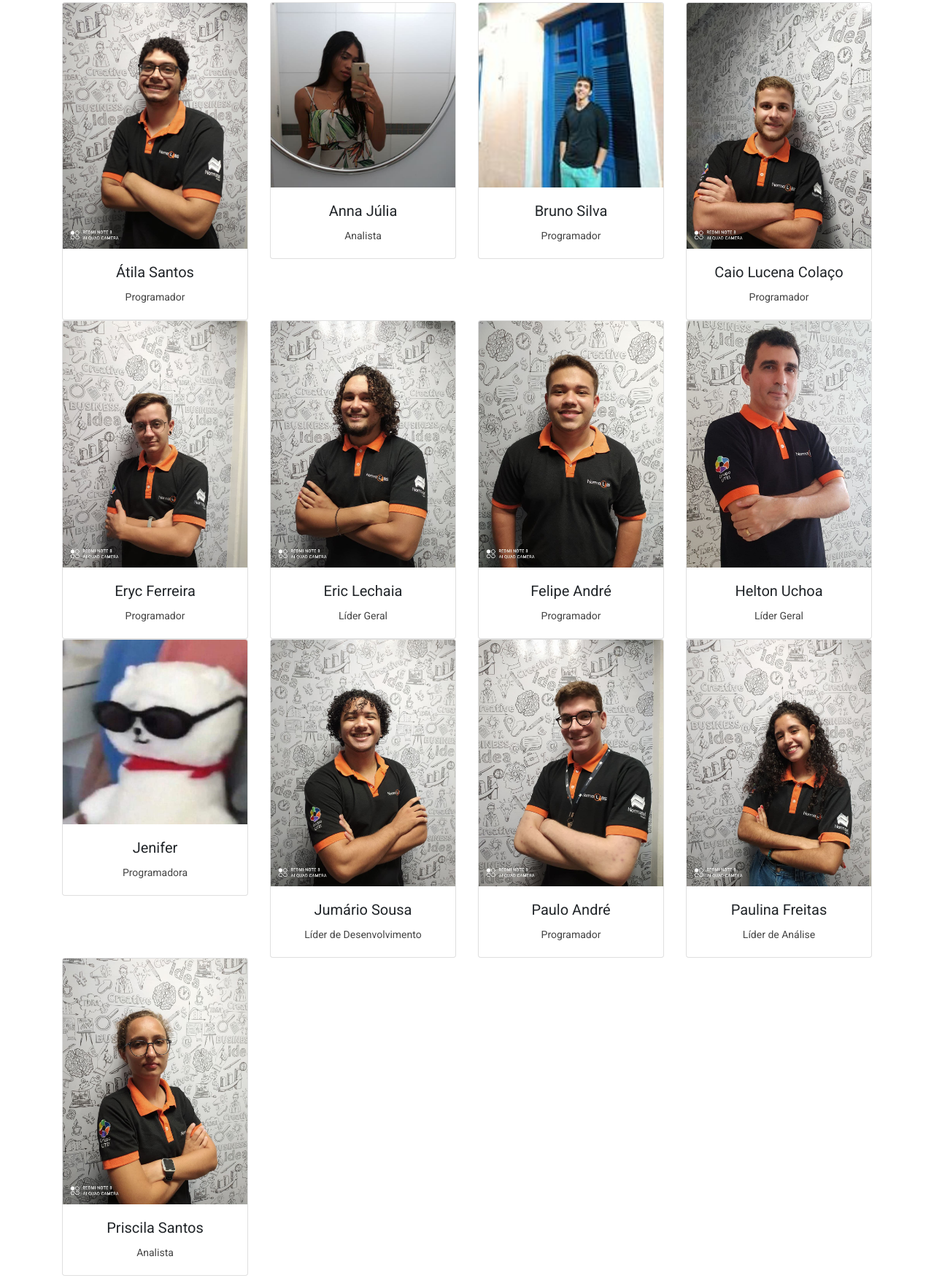
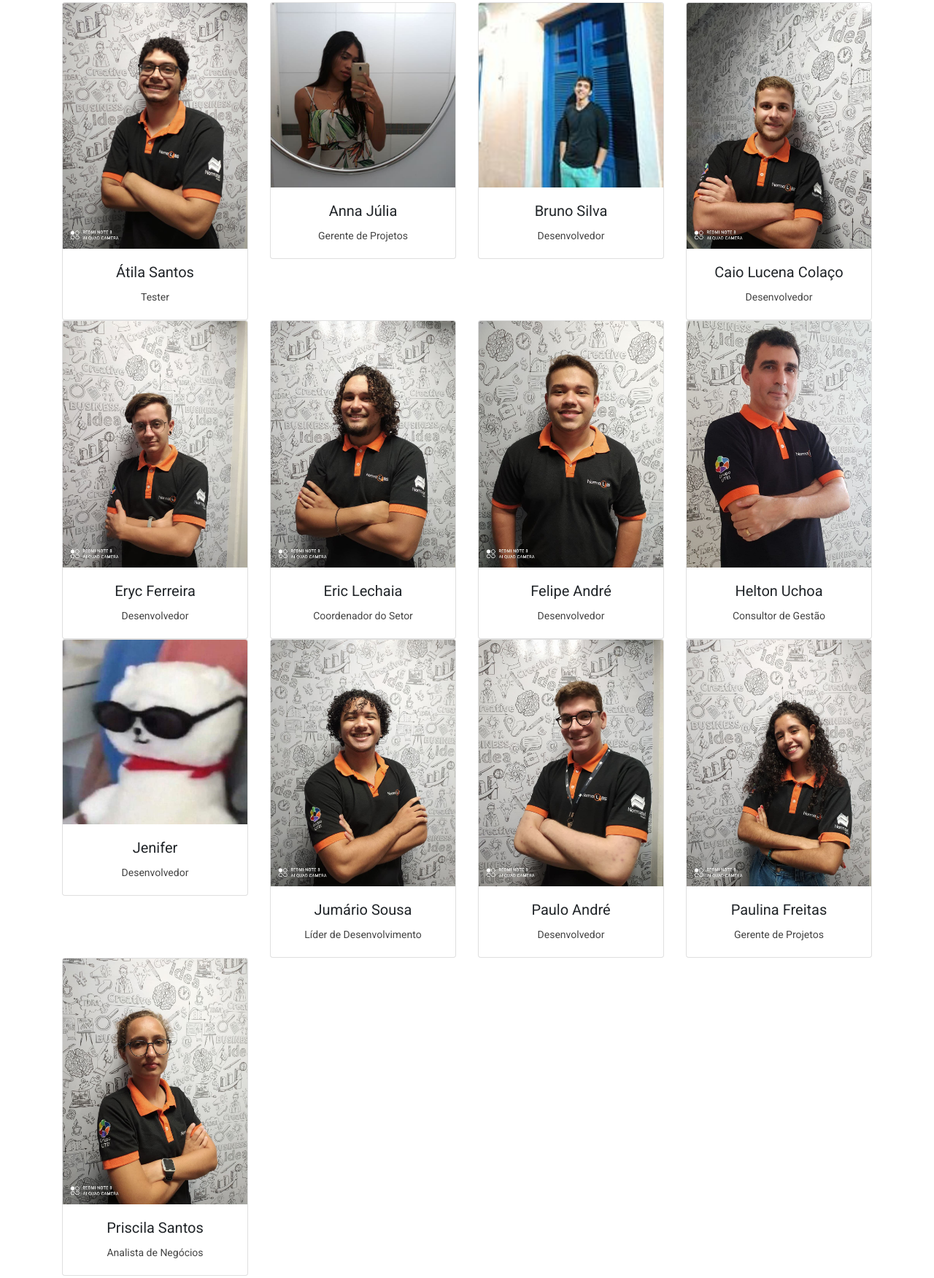
Before and after one commit to CaioLuColaco/NormaLabs, a plain HTML site: page views/home.html in a window 1280 px wide. Shown: the part 2555-4307 px from the top of the page at 73% size. Drawn offline with nearby package versions, Linux system fonts and the light colour scheme; a script that the page names is missing.

Commit message:
changed the roles of members

```diff
--- a/views/home.html
+++ b/views/home.html
@@ -183,25 +183,25 @@
                         </div>
                         <div class="col-md-12" id="filter-btn-box">
                             <button class="main-btn filter-btn active" id="all-btn">Todos</button>
-                            <button class="main-btn filter-btn" id="lid-btn">Líderes</button>
+                            <button class="main-btn filter-btn" id="lid-btn">Gerentes</button>
                             <button class="main-btn filter-btn" id="anali-btn">Analistas</button>
                             <button class="main-btn filter-btn" id="prog-btn">Programadores</button>
                         </div>
-                        <div class="col-md-3 team-box prog">
+                        <div class="col-md-3 team-box anali">
                             <div class="card">
                                 <img src="/pics/perfilAtilaOF.jpg" onmouseover="this.src='/pics/prankAtila.jpg'" onmouseout="this.src='/pics/perfilAtilaOF.jpg'" class="card-img-top" alt="Foto de perfil">
                                 <div class="card-body">
                                     <h5 class="card-title">Átila Santos</h5>
-                                    <p class="card-text">Programador</p>
+                                    <p class="card-text">Tester</p>
                                 </div>
                             </div>
                         </div>
-                        <div class="col-md-3 team-box anali">
+                        <div class="col-md-3 team-box anali lid">
                             <div class="card">
                                 <img src="/pics/perfilJulia.jpg" onmouseover="this.src='/pics/prankJulia.png'" onmouseout="this.src='/pics/perfilJulia.jpg'" class="card-img-top" alt="Foto de perfil">
                                 <div class="card-body">
                                     <h5 class="card-title">Anna Júlia</h5>
-                                    <p class="card-text">Analista</p>
+                                    <p class="card-text">Gerente de Projetos</p>
                                 </div>
                             </div>
                         </div>
@@ -210,7 +210,7 @@
                                 <img src="/pics/perfilBruno.jpg" onmouseover="this.src='/pics/prankBruno.png'" onmouseout="this.src='/pics/perfilBruno.jpg'" class="card-img-top" alt="Foto de perfil">
                                 <div class="card-body">
                                     <h5 class="card-title">Bruno Silva</h5>
-                                    <p class="card-text">Programador</p>
+                                    <p class="card-text">Desenvolvedor</p>
                                 </div>
                             </div>
                         </div>
@@ -219,7 +219,7 @@
                                 <img src="/pics/perfilColaco.jpg" onmouseover="this.src='/pics/prankColaco.jpg'" onmouseout="this.src='/pics/perfilColaco.jpg'" class="card-img-top" alt="Foto de perfil">
                                 <div class="card-body">
                                     <h5 class="card-title">Caio Lucena Colaço</h5>
-                                    <p class="card-text">Programador</p>
+                                    <p class="card-text">Desenvolvedor</p>
                                 </div>
                             </div>
                         </div>
@@ -228,7 +228,7 @@
                                 <img src="/pics/perfilErycOF.jpg" onmouseover="this.src='/pics/prankEryc.jpg'" onmouseout="this.src='/pics/perfilErycOF.jpg'" class="card-img-top" alt="Foto de perfil">
                                 <div class="card-body">
                                     <h5 class="card-title">Eryc Ferreira</h5>
-                                    <p class="card-text">Programador</p>
+                                    <p class="card-text">Desenvolvedor</p>
                                 </div>
                             </div>
                         </div>
@@ -237,7 +237,7 @@
                                 <img src="/pics/perfilEricOF.jpg" onmouseover="this.src='/pics/prankEric.jpg'" onmouseout="this.src='/pics/perfilEricOF.jpg'" class="card-img-top" alt="Foto de perfil">
                                 <div class="card-body">
                                     <h5 class="card-title">Eric Lechaia</h5>
-                                    <p class="card-text">Líder Geral</p>
+                                    <p class="card-text">Coordenador do Setor</p>
                                 </div>
                             </div>
                         </div>
@@ -246,7 +246,7 @@
                                 <img src="/pics/perfilFelipe.jpg" onmouseover="this.src='/pics/prankFelipe.png'" onmouseout="this.src='/pics/perfilFelipe.jpg'" class="card-img-top" alt="Foto de perfil">
                                 <div class="card-body">
                                     <h5 class="card-title">Felipe André</h5>
-                                    <p class="card-text">Programador</p>
+                                    <p class="card-text">Desenvolvedor</p>
                                 </div>
                             </div>
                         </div>
@@ -255,7 +255,7 @@
                                 <img src="/pics/perfilUchoa.jpg" onmouseover="this.src='/pics/prankUchoa.jpg'" onmouseout="this.src='/pics/perfilUchoa.jpg'" class="card-img-top" alt="Foto de perfil">
                                 <div class="card-body">
                                     <h5 class="card-title">Helton Uchoa</h5>
-                                    <p class="card-text">Líder Geral</p>
+                                    <p class="card-text">Consultor de Gestão</p>
                                 </div>
                             </div>
                         </div>
@@ -264,7 +264,7 @@
                                 <img src="/pics/perfilJenifer.jpg" onmouseover="this.src='/pics/prankJenifer.jpg'" onmouseout="this.src='/pics/perfilJenifer.jpg'" class="card-img-top" alt="Foto de perfil">
                                 <div class="card-body">
                                     <h5 class="card-title">Jenifer</h5>
-                                    <p class="card-text">Programadora</p>
+                                    <p class="card-text">Desenvolvedor</p>
                                 </div>
                             </div>
                         </div>
@@ -282,7 +282,7 @@
                                 <img src="/pics/perfilPauloOF.jpg" onmouseover="this.src='/pics/prankPaulo.jpg'" onmouseout="this.src='/pics/perfilPauloOF.jpg'" class="card-img-top" alt="Foto de perfil">
                                 <div class="card-body">
                                     <h5 class="card-title">Paulo André</h5>
-                                    <p class="card-text">Programador</p>
+                                    <p class="card-text">Desenvolvedor</p>
                                 </div>
                             </div>
                         </div>
@@ -291,7 +291,7 @@
                                 <img src="/pics/perfilPaulinaOF.jpg" onmouseover="this.src='/pics/prankPaulina.jpg'" onmouseout="this.src='/pics/perfilPaulinaOF.jpg'" class="card-img-top" alt="Foto de perfil">
                                 <div class="card-body">
                                     <h5 class="card-title">Paulina Freitas</h5>
-                                    <p class="card-text">Líder de Análise</p>
+                                    <p class="card-text">Gerente de Projetos</p>
                                 </div>
                             </div>
                         </div>
@@ -300,7 +300,7 @@
                                 <img src="/pics/perfilPriscila.jpg" onmouseover="this.src='/pics/prankPriscila.jpg'" onmouseout="this.src='/pics/perfilPriscila.jpg'" class="card-img-top" alt="Foto de perfil">
                                 <div class="card-body">
                                     <h5 class="card-title">Priscila Santos</h5>
-                                    <p class="card-text">Analista</p>
+                                    <p class="card-text">Analista de Negócios</p>
                                 </div>
                             </div>
                         </div>
```
